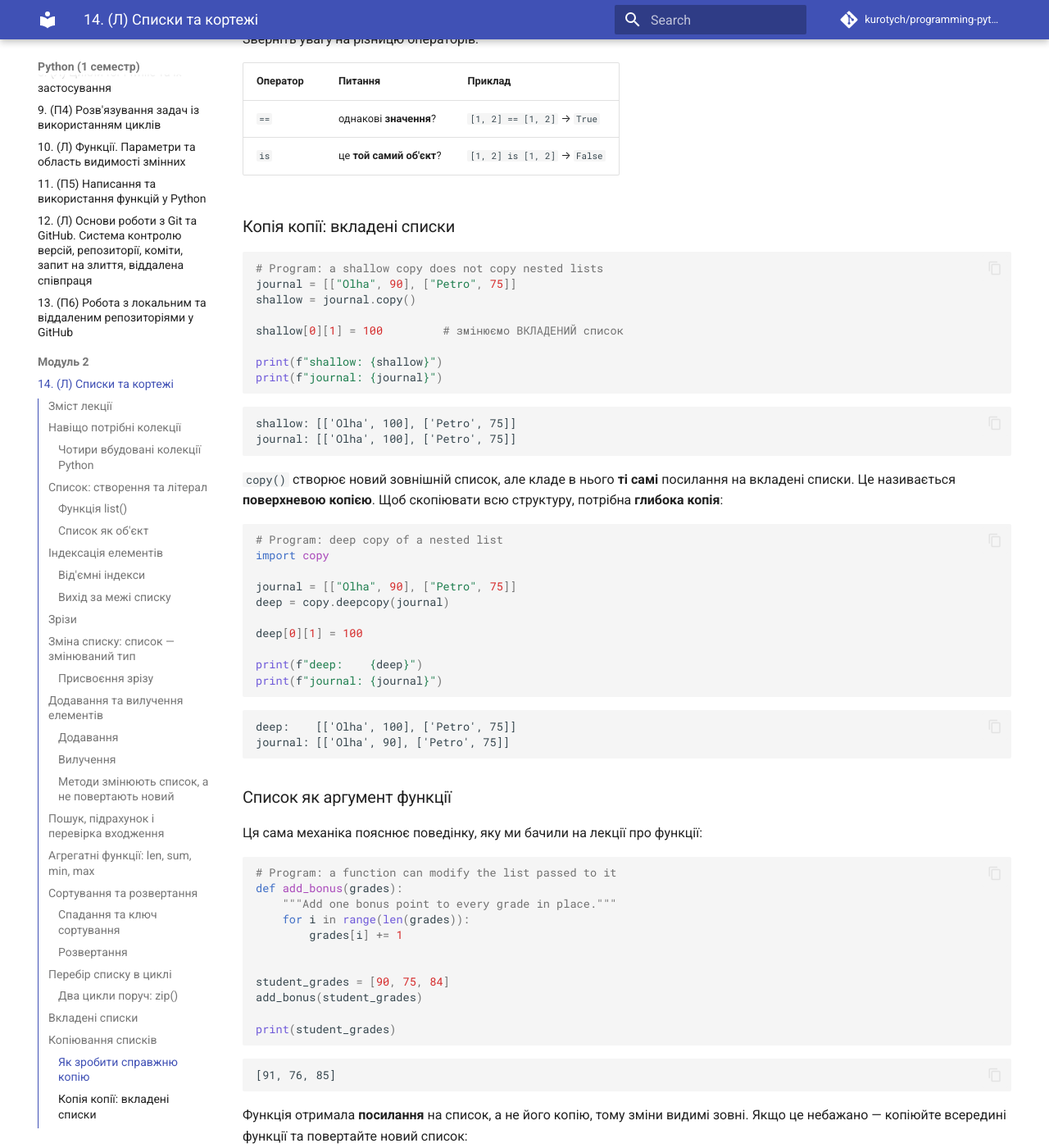
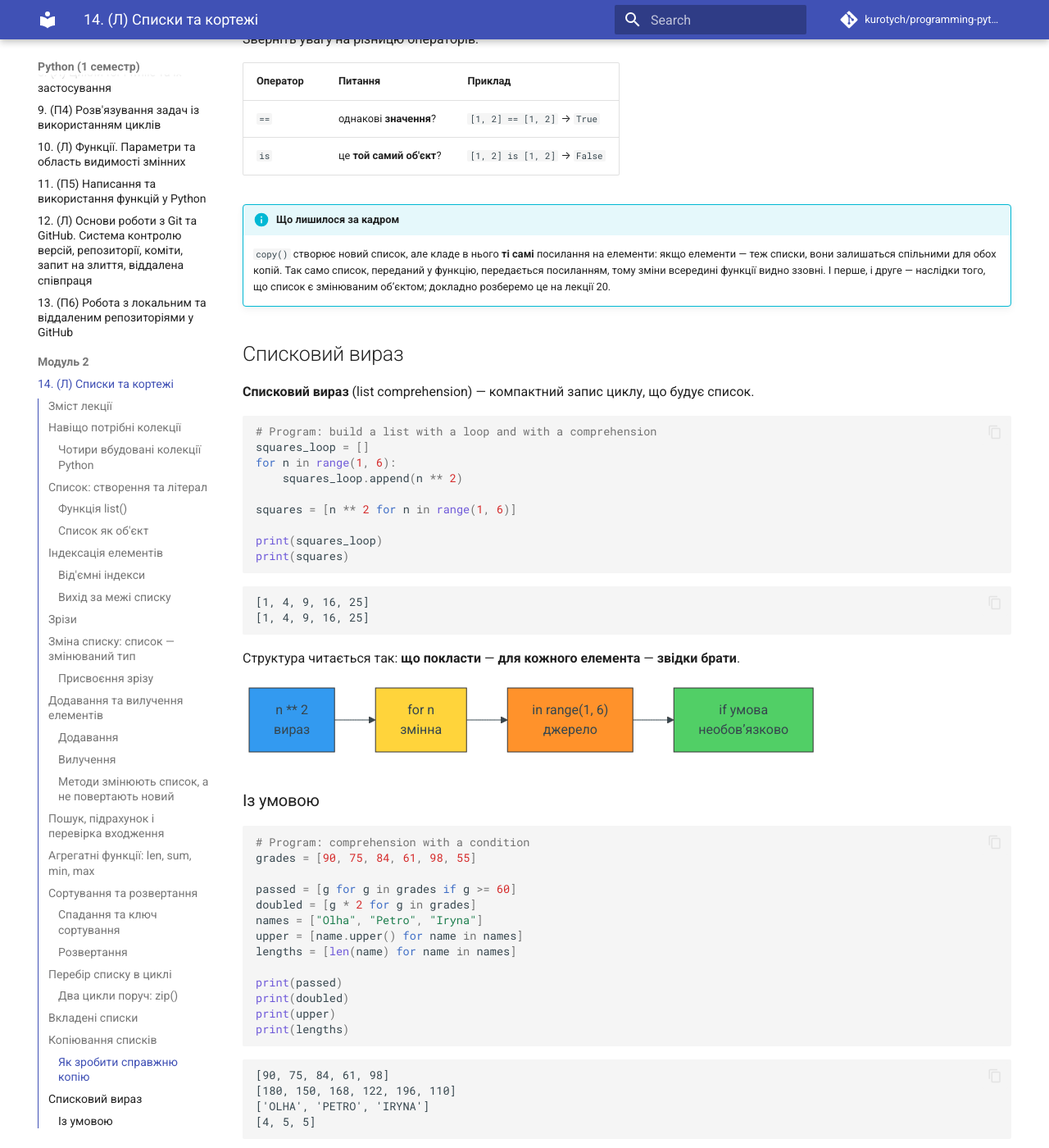
Before and after one commit to kurotych/programming-python-1sem, an MkDocs documentation site: the page built from docs/module2/14-lists-tuples-lecture.md, in a window 1280 px wide and 1400 px high, scrolled down 17843 px. Shown: the whole window at 82% size. Built offline with MkDocs 1.6.1 and Material for MkDocs 9.7.7, drawn with Linux system fonts in a browser that asks for light colours; comment, search, counter and statistics services are not loaded; some of the changed text lies outside the part shown.

Commit message:
remove copy

````diff
--- a/docs/module2/14-lists-tuples-lecture.md
+++ b/docs/module2/14-lists-tuples-lecture.md
@@ -894,126 +894,8 @@ Equal values: True
 | `==` | однакові **значення**? | `[1, 2] == [1, 2]` → `True` |
 | `is` | це **той самий об'єкт**? | `[1, 2] is [1, 2]` → `False` |
 
-### Копія копії: вкладені списки
-
-```python
-# Program: a shallow copy does not copy nested lists
-journal = [["Olha", 90], ["Petro", 75]]
-shallow = journal.copy()
-
-shallow[0][1] = 100         # змінюємо ВКЛАДЕНИЙ список
-
-print(f"shallow: {shallow}")
-print(f"journal: {journal}")
-```
-
-```text
-shallow: [['Olha', 100], ['Petro', 75]]
-journal: [['Olha', 100], ['Petro', 75]]
-```
-
-`copy()` створює новий зовнішній список, але кладе в нього **ті самі** посилання на вкладені списки. Це називається **поверхневою копією**. Щоб скопіювати всю структуру, потрібна **глибока копія**:
-
-```python
-# Program: deep copy of a nested list
-import copy
-
-journal = [["Olha", 90], ["Petro", 75]]
-deep = copy.deepcopy(journal)
-
-deep[0][1] = 100
-
-print(f"deep:    {deep}")
-print(f"journal: {journal}")
-```
-
-```text
-deep:    [['Olha', 100], ['Petro', 75]]
-journal: [['Olha', 90], ['Petro', 75]]
-```
-
-### Список як аргумент функції
-
-Ця сама механіка пояснює поведінку, яку ми бачили на лекції про функції:
-
-```python
-# Program: a function can modify the list passed to it
-def add_bonus(grades):
-    """Add one bonus point to every grade in place."""
-    for i in range(len(grades)):
-        grades[i] += 1
-
-
-student_grades = [90, 75, 84]
-add_bonus(student_grades)
-
-print(student_grades)
-```
-
-```text
-[91, 76, 85]
-```
-
-Функція отримала **посилання** на список, а не його копію, тому зміни видимі зовні. Якщо це небажано — копіюйте всередині функції та повертайте новий список:
-
-```python
-# Program: a function that does not touch the original list
-def with_bonus(grades):
-    """Return a new list where every grade is increased by one."""
-    result = grades.copy()
-    for i in range(len(result)):
-        result[i] += 1
-    return result
-
-
-student_grades = [90, 75, 84]
-improved = with_bonus(student_grades)
-
-print(f"original: {student_grades}")
-print(f"improved: {improved}")
-```
-
-```text
-original: [90, 75, 84]
-improved: [91, 76, 85]
-```
-
-!!! danger "Порожній список як значення за замовчуванням"
-    ```python
-    def bad_add(item, storage=[]):          # НІКОЛИ так не робіть
-        storage.append(item)
-        return storage
-
-
-    print(bad_add("a"))
-    print(bad_add("b"))
-    print(bad_add("c"))
-    ```
-
-    ```text
-    ['a']
-    ['a', 'b']
-    ['a', 'b', 'c']
-    ```
-
-    Значення за замовчуванням обчислюється **один раз**, під час оголошення функції, тому всі виклики користуються тим самим списком. Правильний зразок:
-
-    ```python
-    def good_add(item, storage=None):
-        if storage is None:
-            storage = []
-        storage.append(item)
-        return storage
-
-
-    print(good_add("a"))
-    print(good_add("b"))
-    ```
-
-    ```text
-    ['a']
-    ['b']
-    ```
+!!! info "Що лишилося за кадром"
+    `copy()` створює новий список, але кладе в нього **ті самі** посилання на елементи: якщо елементи — теж списки, вони залишаться спільними для обох копій. Так само список, переданий у функцію, передається посиланням, тому зміни всередині функції видно ззовні. І перше, і друге — наслідки того, що список є змінюваним обʼєктом; докладно розберемо це на лекції 20.
 
 ## Списковий вираз
 
@@ -1214,25 +1096,7 @@ id after:  140234567891456
 
 - **Захист від випадкової зміни.** Координати, дата народження, налаштування конфігурації не мають змінюватися — кортеж робить це технічно неможливим.
 - **Ключ словника.** Кортеж можна використати як ключ у словнику, а список — ні (побачимо на лекції 16).
-- **Швидкість і памʼять.** Кортеж займає менше памʼяті й створюється швидше:
-
-```python
-# Program: compare memory footprint of a list and a tuple
-import sys
-
-as_list = [1, 2, 3, 4, 5]
-as_tuple = (1, 2, 3, 4, 5)
-
-print(f"list:  {sys.getsizeof(as_list)} bytes")
-print(f"tuple: {sys.getsizeof(as_tuple)} bytes")
-```
-
-```text
-list:  104 bytes
-tuple: 80 bytes
-```
-
-(Точні числа залежать від версії Python — важливе саме співвідношення.)
+- **Швидкість і памʼять.** Кортеж займає менше памʼяті й створюється швидше за список тієї самої довжини. Чому саме так — на лекції 25, коли розберемо внутрішню будову структур даних.
 
 ## Розпакування послідовностей
 
@@ -1538,8 +1402,7 @@ print(type(one))
 - Методи, які змінюють список на місці, повертають `None` — `lst = lst.append(x)` знищує список.
 - `in`, `index()`, `count()` — пошук; `len`, `sum`, `min`, `max` — агрегати; на порожньому списку `min`/`max` дають `ValueError`.
 - `lst.sort()` сортує сам список і повертає `None`; `sorted(lst)` повертає новий список; `key` і `reverse` керують порядком.
-- Присвоєння списку **не копіює** його: `b = a` створює друге імʼя. Копія — `a.copy()`, `a[:]`, `list(a)`; для вкладених структур — `copy.deepcopy()`.
-- Функція, що отримала список, може його змінити — це видно ззовні.
+- Присвоєння списку **не копіює** його: `b = a` створює друге імʼя. Копія — `a.copy()`, `a[:]`, `list(a)`; `==` порівнює значення, `is` — тотожність обʼєкта.
 - **Списковий вираз** `[вираз for x in джерело if умова]` — компактна заміна циклу, що будує список.
 - Кортеж утворюють **коми**, а не дужки: `(5)` — число, `(5,)` — кортеж.
 - Незмінюваність кортежа неглибока: вкладений список усередині кортежа змінити можна.
@@ -1553,7 +1416,6 @@ print(type(one))
 - [Кортежі та послідовності](https://docs.python.org/3/tutorial/datastructures.html#tuples-and-sequences)
 - [Спискові вирази](https://docs.python.org/3/tutorial/datastructures.html#list-comprehensions)
 - [Типи послідовностей — довідник](https://docs.python.org/3/library/stdtypes.html#sequence-types-list-tuple-range)
-- [Модуль `copy`](https://docs.python.org/3/library/copy.html)
 - [Функція `sorted()` та сортування](https://docs.python.org/3/howto/sorting.html)
 
 ## Домашнє завдання
````
